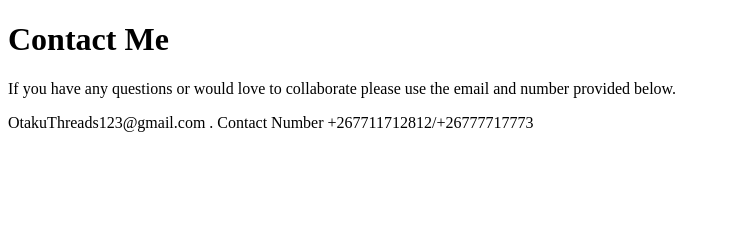
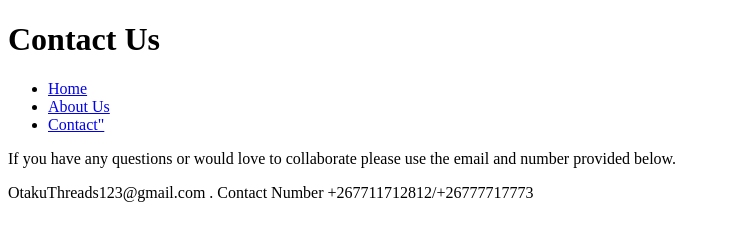
Before and after one commit to OneUranium/Tutorial1, a plain HTML site: page contact.html in a window 1280 px wide. Shown: the whole page, without its empty margins (0-730 px from the left). Drawn offline with Linux system fonts and the light colour scheme.

Commit message:
Update contact.html

```diff
--- a/contact.html
+++ b/contact.html
@@ -1,9 +1,19 @@
 <!doctype html>
-<html>
-  <title> Contact me- Otaku Threads</title>
-<head>
+<html lang="en">
+  <head>
+    <meta charset="UTF-8">
+    <meta name="viewport" content="width=device-width, initial-scale=1.0">
+  <title> Contact Us- Otaku Threads</title>
+  </head>
   <body>
-    <h1>Contact Me</h1>
+    <h1>Contact Us</h1>
+    <nav>
+      <ul>
+        <li><a href="index.html">Home</a></li>
+        <li><a href="about.html">About Us</a></li>
+        <li><a href="contact.html">Contact"</a></li>
+      </ul>
+    </nav>
     <P>If you have any questions or would love to collaborate please use the email and number provided below.</P>
     <P> OtakuThreads123@gmail.com . Contact Number +267711712812/+26777717773</P>
   </body>
```
